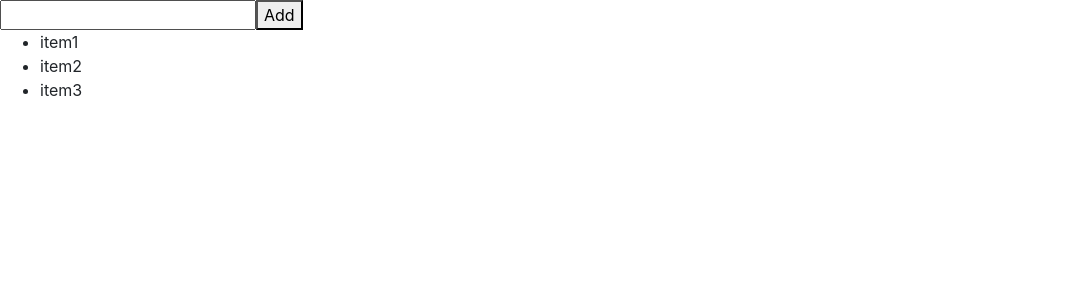
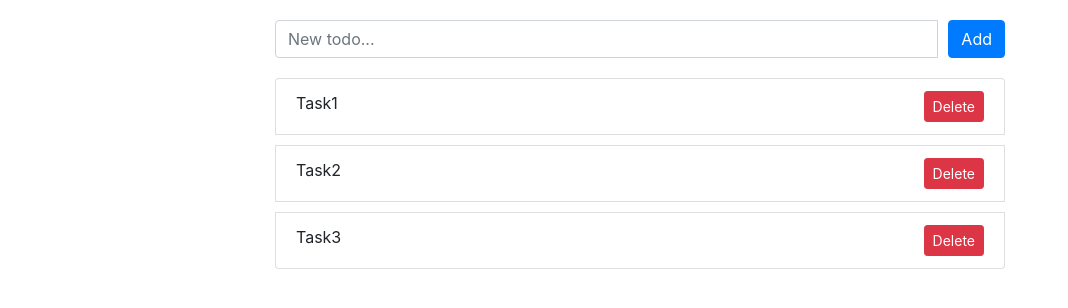
Before and after one commit to kaoleksy/react-todo-list, a React app: page / in a window 1280 px wide. Shown: the whole page, without its empty margins (0-1068 px from the left). Built offline with nearby package versions, Linux system fonts and the light colour scheme.

Commit message:
Delete todo working

```diff
--- a/public/index.html
+++ b/public/index.html
@@ -1,17 +1,24 @@
 <!DOCTYPE html>
 <html lang="en">
-
   <head>
-	<meta charset="utf-8">
-	<meta name="viewport" content="width=device-width, initial-scale=1, shrink-to-fit=no">
-	<meta name="theme-color" content="#000000">
+    <meta charset="utf-8" />
+    <meta
+      name="viewport"
+      content="width=device-width, initial-scale=1, shrink-to-fit=no"
+    />
+    <meta name="theme-color" content="#000000" />
     <!--
       manifest.json provides metadata used when your web app is added to the
       homescreen on Android. See https://developers.google.com/web/fundamentals/engage-and-retain/web-app-manifest/
     -->
-	<link rel="manifest" href="%PUBLIC_URL%/manifest.json">
-	<link rel="shortcut icon" href="%PUBLIC_URL%/favicon.ico">
-  <link rel="stylesheet" href="https://stackpath.bootstrapcdn.com/bootstrap/4.3.1/css/bootstrap.min.css" integrity="sha384-ggOyR0iXCbMQv3Xipma34MD+dH/1fQ784/j6cY/iJTQUOhcWr7x9JvoRxT2MZw1T" crossorigin="anonymous">
+    <link rel="manifest" href="%PUBLIC_URL%/manifest.json" />
+    <link rel="shortcut icon" href="%PUBLIC_URL%/favicon.ico" />
+    <link
+      rel="stylesheet"
+      href="https://stackpath.bootstrapcdn.com/bootstrap/4.3.1/css/bootstrap.min.css"
+      integrity="sha384-ggOyR0iXCbMQv3Xipma34MD+dH/1fQ784/j6cY/iJTQUOhcWr7x9JvoRxT2MZw1T"
+      crossorigin="anonymous"
+    />
     <!--
       Notice the use of %PUBLIC_URL% in the tags above.
       It will be replaced with the URL of the `public` folder during the build.
@@ -25,9 +32,7 @@
   </head>
 
   <body>
-	<noscript>
-		You need to enable JavaScript to run this app.
-	</noscript>
+    <noscript> You need to enable JavaScript to run this app. </noscript>
     <div id="root"></div>
     <!--
       This HTML file is a template.
@@ -39,6 +44,22 @@
       To begin the development, run `npm start` or `yarn start`.
       To create a production bundle, use `npm run build` or `yarn build`.
     -->
+    <script
+      src="https://code.jquery.com/jquery-3.3.1.slim.min.js"
+      integrity="sha384-q8i/X+965DzO0rT7abK41JStQIAqVgRVzpbzo5smXKp4YfRvH+8abtTE1Pi6jizo"
+      crossorigin="anonymous"
+    ></script>
+
+    <script
+      src="https://cdnjs.cloudflare.com/ajax/libs/popper.js/1.14.0/umd/popper.min.js"
+      integrity="sha384-cs/chFZiN24E4KMATLdqdvsezGxaGsi4hLGOzlXwp5UZB1LY//20VyM2taTB4QvJ"
+      crossorigin="anonymous"
+    ></script>
+
+    <script
+      src="https://stackpath.bootstrapcdn.com/bootstrap/4.1.0/js/bootstrap.min.js"
+      integrity="sha384-uefMccjFJAIv6A+rW+L4AHf99KvxDjWSu1z9VI8SKNVmz4sk7buKt/6v9KI65qnm"
+      crossorigin="anonymous"
+    ></script>
   </body>
-
 </html>
--- a/src/TodoInput.js
+++ b/src/TodoInput.js
@@ -10,14 +10,20 @@ export class TodoInput extends React.Component {
 
   render() {
     return (
-      <div>
+      <div className="row">
+        <div className="col input-group todo-input">
           <input
+            type="text"
+            className="form-control "
+            placeholder="New todo..."
             value={this.state.value}
             onChange={event => {
               this.setState({ value: event.target.value });
             }}
           />
           <button
+            type="button"
+            className="btn btn-primary add-btn"
             onClick={event => {
               this.props.onAddItem(this.state.value);
               this.setState({ value: "" });
@@ -26,6 +32,7 @@ export class TodoInput extends React.Component {
             Add
           </button>
         </div>
+      </div>
     );
   }
 }
--- a/src/TodoItem.js
+++ b/src/TodoItem.js
@@ -5,6 +5,19 @@ import "./styles.css";
 
 export class TodoItem extends React.Component {
   render() {
-    return <li>{this.props.text}</li>;
+    return (
+      <li className="list-group-item item">
+        {this.props.text}
+        <button
+          className="btn btn-danger btn-sm delete-button"
+          type="button"
+          onClick={() => {
+            this.props.onDelete(this.props.id);
+          }}
+        >
+          Delete
+        </button>
+      </li>
+    );
   }
 }
--- a/src/TodoList.js
+++ b/src/TodoList.js
@@ -5,10 +5,6 @@ import "./styles.css";
 
 export class TodoList extends React.Component {
   render() {
-    return (
-      <div>
-        <ul>{this.props.children}</ul>
-      </div>
-    );
+    return <ul className="list-group">{this.props.children}</ul>;
   }
 }
--- a/src/index.js
+++ b/src/index.js
@@ -1,29 +1,67 @@
 import React from "react";
 import ReactDOM from "react-dom";
-import { TodoList } from './TodoList';
-import { TodoInput } from './TodoInput';
-import { TodoItem } from './TodoItem';
+import { TodoList } from "./TodoList";
+import { TodoInput } from "./TodoInput";
+import { TodoItem } from "./TodoItem";
 
 import "./styles.css";
 
 class App extends React.Component {
-  state = {
-    todos: ["item1", "item2", "item3"]
+  constructor(props) {
+    super(props);
+    this.state = {
+      todos: [
+        { id: 1, text: "Task1" },
+        { id: 2, text: "Task2" },
+        { id: 3, text: "Task3" }
+      ]
+    };
+  }
+
+  onDeleteItem = id => {
+    console.log(id);
+    let updatedTodos = this.state.todos.filter(item => item.id !== id);
+    this.setState({
+      todos: updatedTodos
+    });
+    console.log("deleted" + id);
+  };
+
+  onAddItem = item => {
+    console.log("add item");
+    if (item !== "") {
+      let newTodo = {};
+      newTodo.id = this.state.todos.length + 1;
+      newTodo.text = item;
+      this.setState({
+        todos: [...this.state.todos, newTodo]
+      });
+      console.log(this.state.todos);
+      console.log(typeof this.state.todos);
+    }
   };
 
   render() {
     return (
-      <div>
-        <TodoInput
-          onAddItem={item => {
-            (item != '') ? this.setState({ todos: this.state.todos.concat(item) }) : '';
-          }}
-        />
-        <TodoList>
-          {this.state.todos.map(todo => (
-            <TodoItem text={todo} />
-          ))}
-        </TodoList>
+      <div className="container">
+        <div className="row">
+          <div className="col-8 offset-2">
+            <TodoInput onAddItem={this.onAddItem} />
+            <div className="row">
+              <div className="col">
+                <TodoList>
+                  {this.state.todos.map(todo => (
+                    <TodoItem
+                      id={todo.id}
+                      text={todo.text}
+                      onDelete={this.onDeleteItem}
+                    />
+                  ))}
+                </TodoList>
+              </div>
+            </div>
+          </div>
+        </div>
       </div>
     );
   }
--- a/src/styles.css
+++ b/src/styles.css
@@ -1,4 +1,20 @@
 .App {
   font-family: sans-serif;
-  text-align: center;
 }
+
+.item {
+  margin-bottom: 10px;
+}
+
+.todo-input {
+  margin-top: 20px;
+  margin-bottom: 20px;
+}
+
+.add-btn {
+  margin-left: 10px;
+}
+
+.delete-button {
+  float: right;
+}
```
Lines whose indentation alone changed are shown as unchanged.
